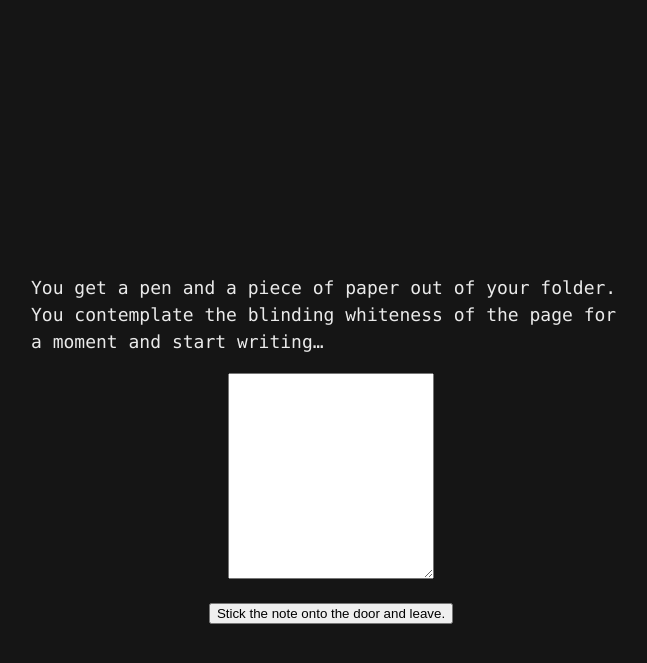
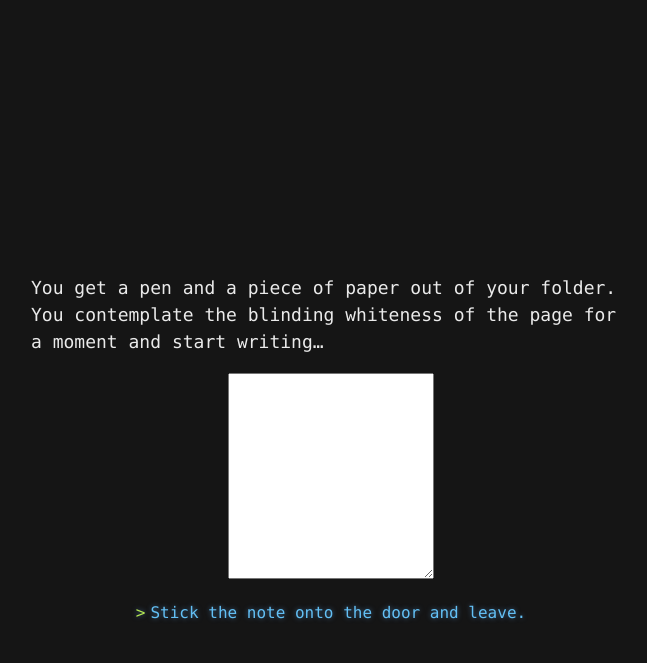
Before and after one commit to yvesgurcan/adventure, a Jekyll site: the page built from note.md, in a window 1280 px wide. Shown: the top 663 px of the page, without its empty margins (309-956 px from the left). Built offline with Jekyll 4.4.1, drawn with Linux system fonts in a browser that asks for light colours; our own code applies the rules of GitHub Pages for plain Markdown files.

Commit message:
fix button style to look like a link

```diff
--- a/assets/css/style.scss
+++ b/assets/css/style.scss
@@ -368,6 +368,26 @@ input {
 
 /* Buttons */
 
+button:before {
+  content: ">";
+  color: $conifer;
+  margin-right: 5px;
+}
+
+button {
+  font-family: inherit;
+  font-size: 100%;
+  line-height: 1.15;
+  margin: 0;
+  background: transparent;
+  color: inherit;
+  color: #63c0f5;
+  text-shadow: 0 0 5px rgba(104, 182, 255, 0.5);
+  border: none;
+  cursor: pointer;
+  outline: none;
+}
+
 .btn {
   display: inline-block;
   background: -webkit-linear-gradient(
```
